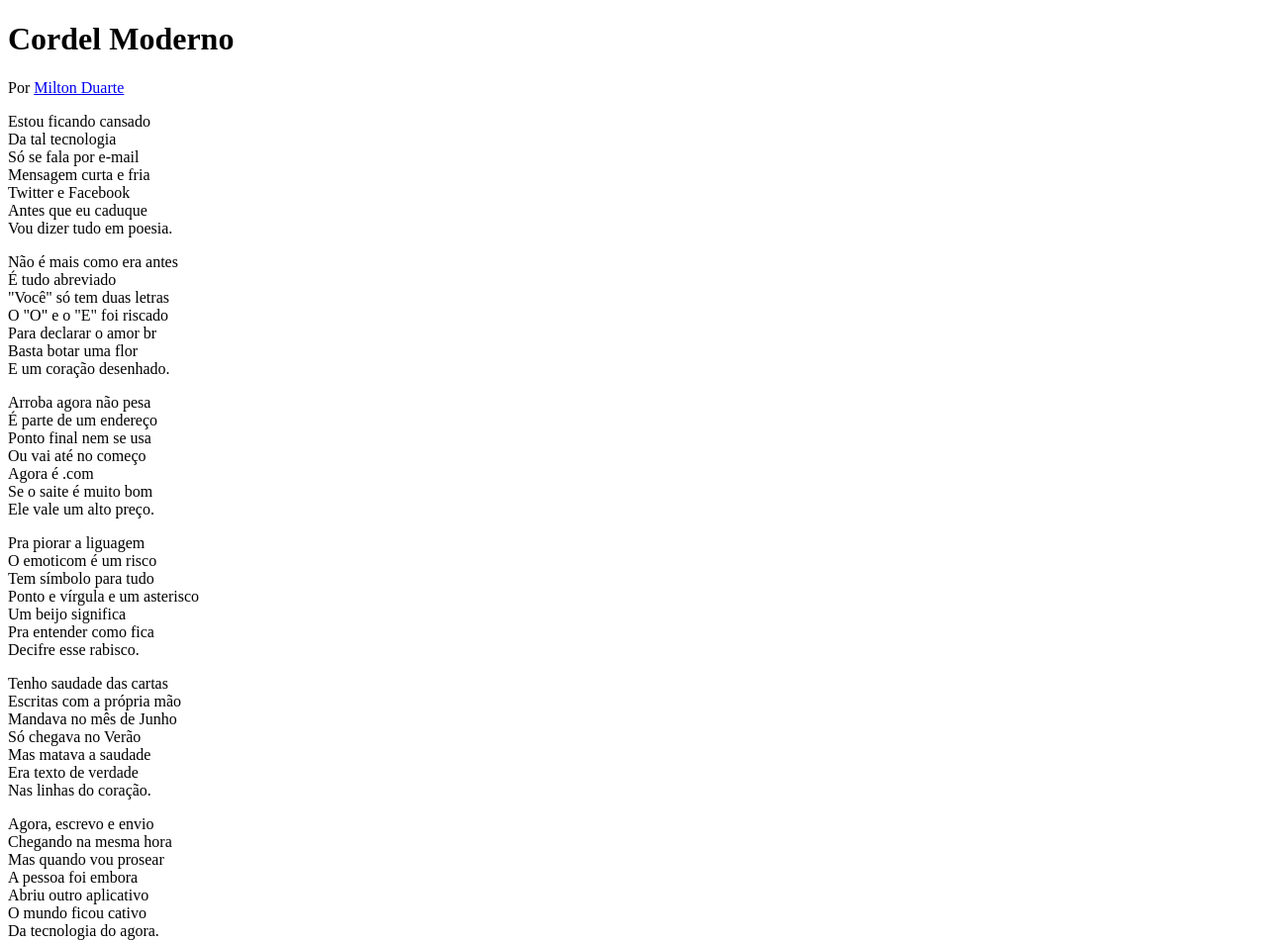
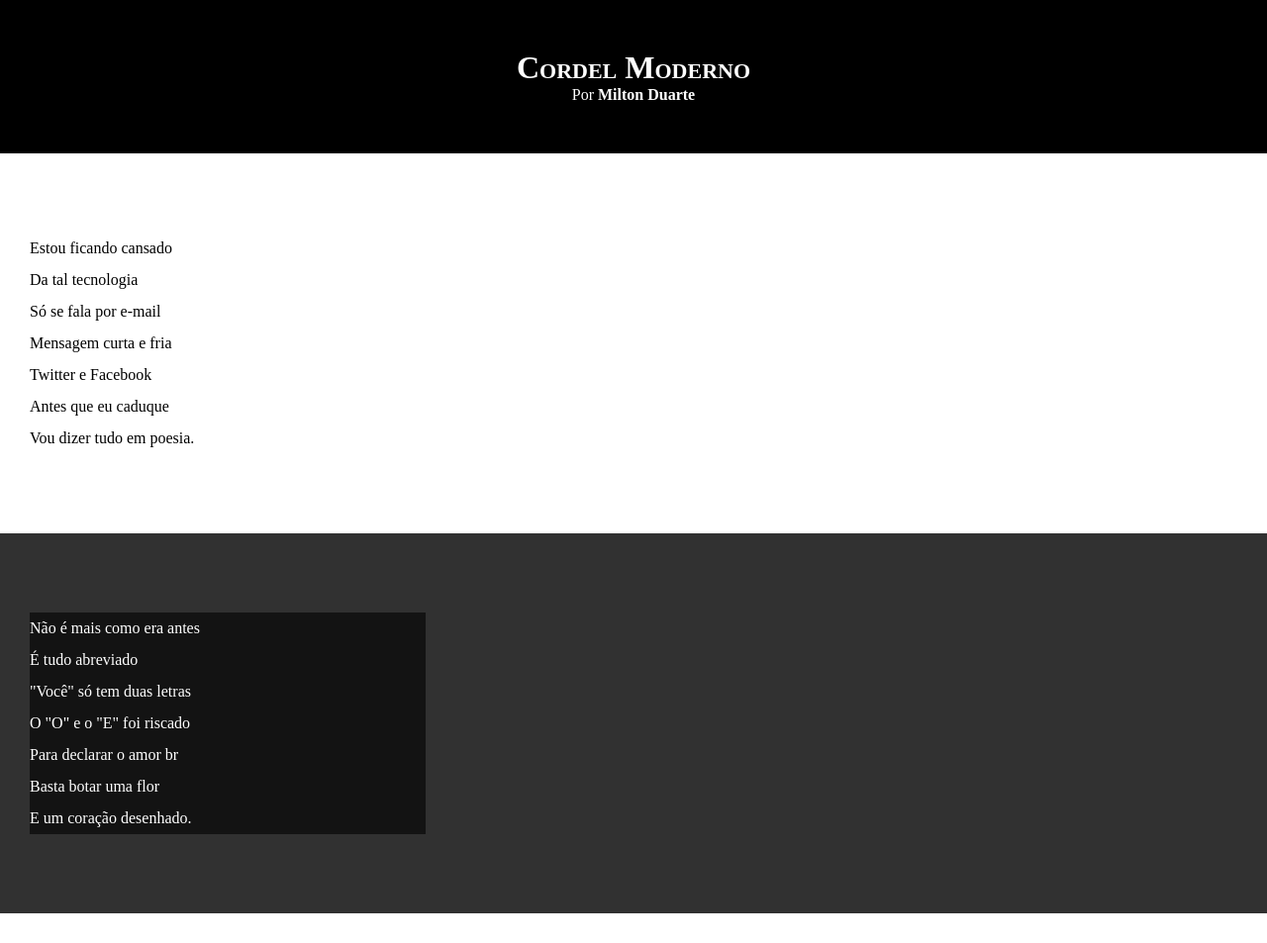
Before and after one commit to Alefjuo/html-css, a plain HTML site: page exercícios/d012/index.html in a window 1280 px wide. Shown: the top 953 px of the page at 99% size. Drawn offline with Linux system fonts and the light colour scheme.

Commit message:
Atualização do desafio 12

```diff
--- a/exercícios/d012/index.html
+++ b/exercícios/d012/index.html
@@ -12,7 +12,7 @@
         <p>Por <a href="https://www.recantodasletras.com.br/poesias/3186743" target="_blank">Milton Duarte</a></p>
     </header>
 
-    <section>
+    <section class="normal">
         <p>
             Estou ficando cansado <br>
             Da tal tecnologia <br>
@@ -24,7 +24,7 @@
         </p>
     </section>
 
-    <section>
+    <section class="imagem">
         <p>
             Não é mais como era antes <br>
             É tudo abreviado <br>
@@ -36,7 +36,7 @@
         </p>
     </section>
 
-    <section>
+    <section class="normal">
         <p>
             Arroba agora não pesa <br>
             É parte de um endereço <br>
@@ -57,7 +57,7 @@
         </p>
     </section>
 
-    <section>
+    <section class="imagem">
         <p>
             Tenho saudade das cartas <br>
             Escritas com a própria mão <br>
@@ -69,7 +69,7 @@
         </p>
     </section>
 
-    <section>
+    <section class="normal">
         <p>
             Agora, escrevo e envio <br>
             Chegando na mesma hora <br>
--- a/exercícios/d012/style.css
+++ b/exercícios/d012/style.css
@@ -1 +1,65 @@
 @charset "UTF-8";
+
+*{
+    margin: 0px;
+    padding: 0px;
+}
+
+html, body {
+    min-height: 100vh;
+    background-color: darkgray;
+}
+
+header {
+    background-color: black;
+    color: white;
+    text-align: center;
+}
+
+header > h1 {
+    padding-top: 50px;
+    font-variant: small-caps;
+}
+
+header > p {
+    padding-bottom: 50px;
+}
+
+header a, footer a {
+    color: white;
+    text-decoration: none;
+    font-weight: bolder;
+}
+
+header a:hover, footer a:hover {
+    text-decoration: underline;
+}
+
+section {
+    padding-top: 10vh;
+    padding-bottom: 10vh;
+    line-height: 2em;
+    padding-left: 30px;
+}
+
+section.normal {
+    background-color: white;
+    color: black;
+}
+
+section.imagem {
+    background-color: rgb(49, 49, 49);
+    color: white;
+}
+
+section.imagem > p {
+    width: 400px;
+    background-color: rgba(0, 0, 0, 0.61);
+}
+
+footer {
+    background-color: black;
+    color: white;
+    text-align: center;
+    padding: 10px;
+}
```
